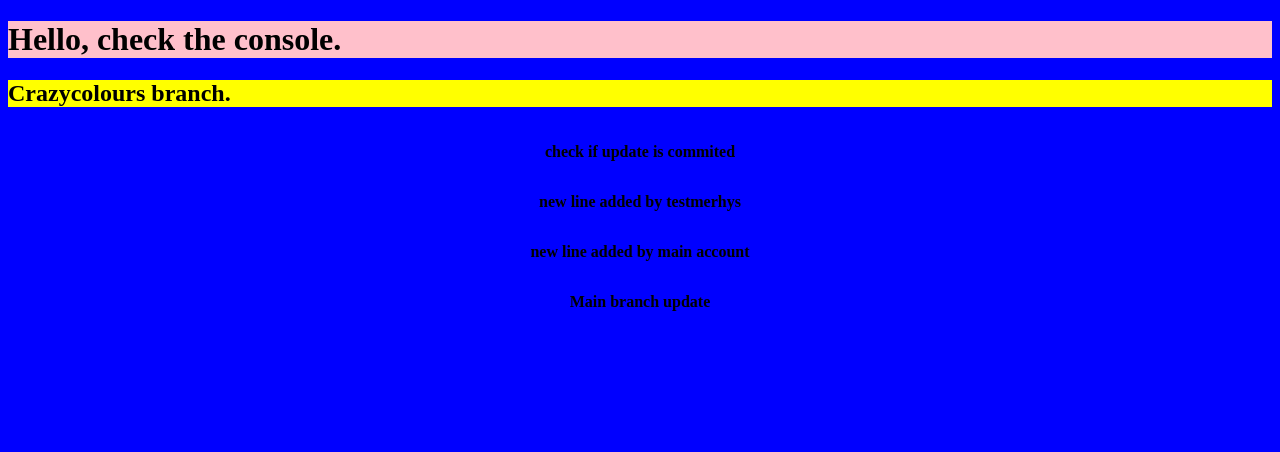
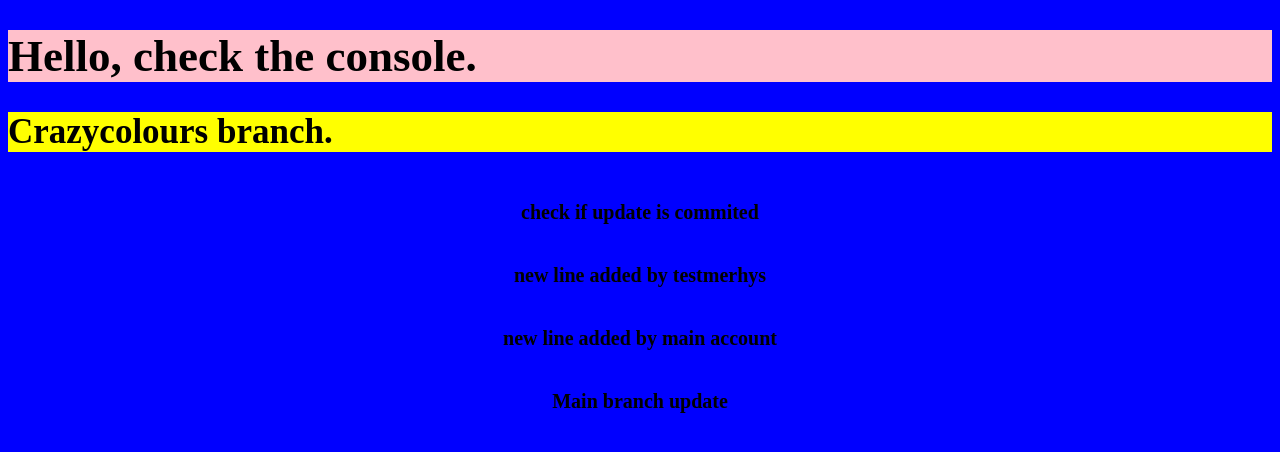
Before and after one commit to rhysmoggs/GitVideo, a plain HTML site: page index.html in a window 1280 px wide. Drawn offline with Linux system fonts and the light colour scheme.

Commit message:
f: increase all font size

```diff
--- a/styles.css
+++ b/styles.css
@@ -5,10 +5,16 @@ body {
 
 h1 {
   background-color: pink;
+  font-size: 45px;
 }
 
 h2 {
   background-color: yellow;
+  font-size: 35px;
+}
+
+p {
+  font-size: 20px;
 }
 
 .container {
```
